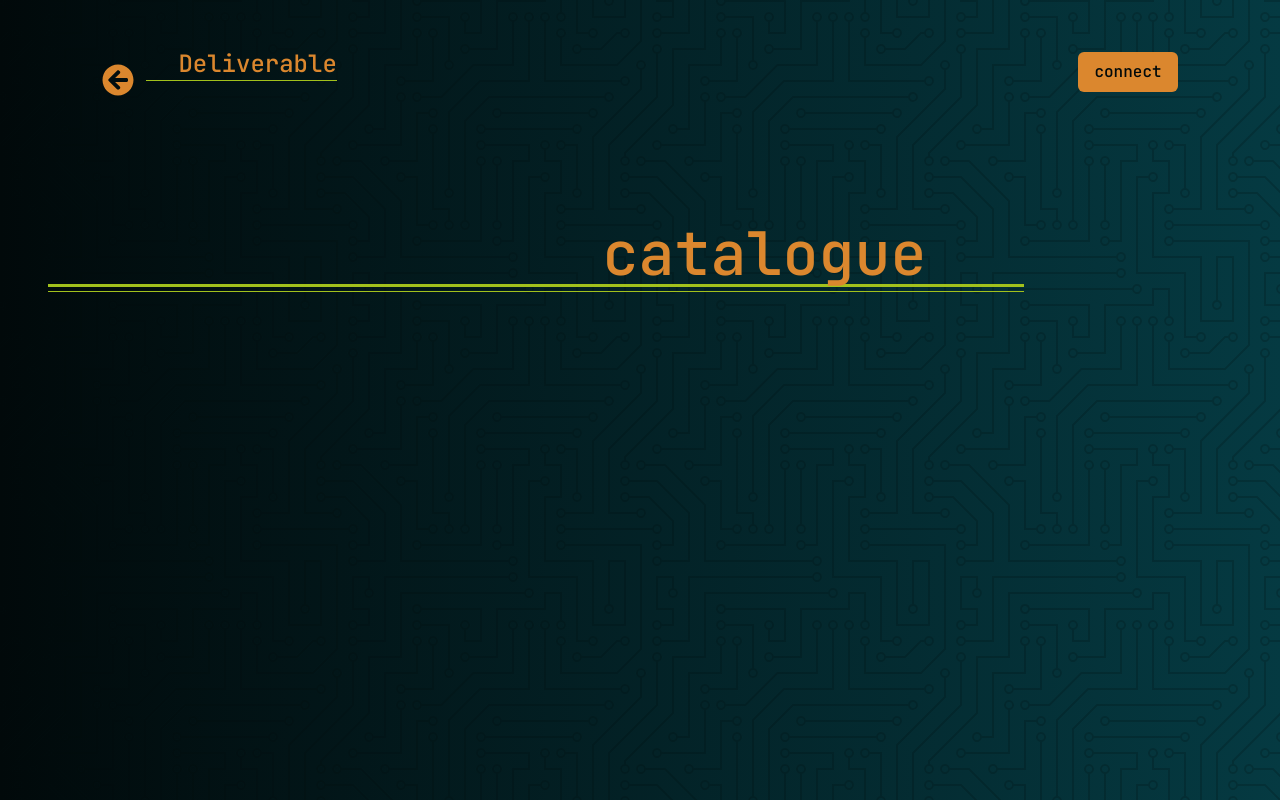
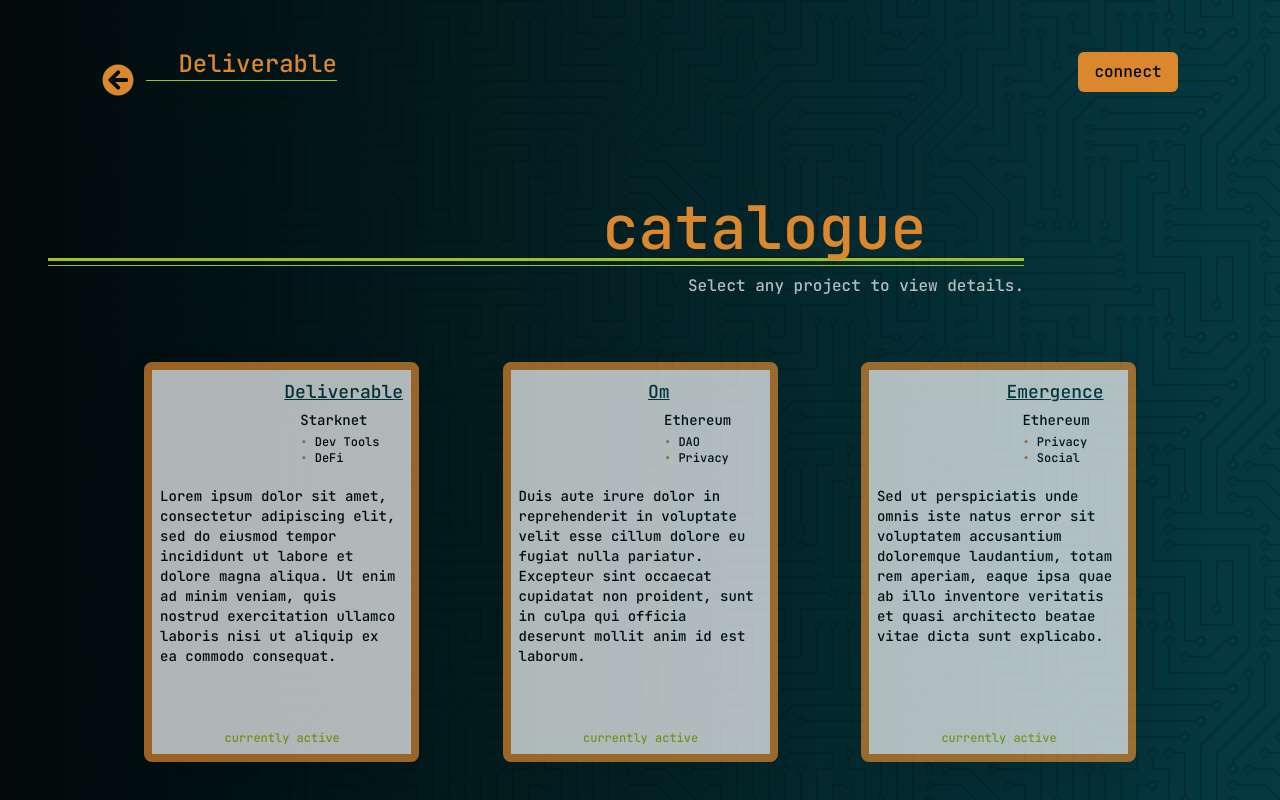
Before and after one commit to DLRFC/KickStark, a Next.js app: page /catalogue in a window 1280 px wide. Shown: the top 800 px of the page. Built offline with nearby package versions, Linux system fonts and the light colour scheme.

Commit message:
create project cards

```diff
--- a/components/carousel/index.tsx
+++ b/components/carousel/index.tsx
@@ -2,8 +2,86 @@
 import ProjectCard from "../projectCard";
 
 const ProjectCarousel: FC = () => {
+    const dummyProjects: { id: number, name: string, network: string, category1: string, category2: string, image: string, description: string, active: boolean }[] = [
+        {
+            id: 1,
+            name: "Deliverable",
+            network: "Starknet",
+            category1: "Dev Tools",
+            category2: "DeFi",
+            image: "",
+            description: "Lorem ipsum dolor sit amet, consectetur adipiscing elit, sed do eiusmod tempor incididunt ut labore et dolore magna aliqua. Ut enim ad minim veniam, quis nostrud exercitation ullamco laboris nisi ut aliquip ex ea commodo consequat.",
+            active: true
+        },
+        {
+            id: 2,
+            name: "Om",
+            network: "Ethereum",
+            category1: "DAO",
+            category2: "Privacy",
+            image: "",
+            description: "Duis aute irure dolor in reprehenderit in voluptate velit esse cillum dolore eu fugiat nulla pariatur. Excepteur sint occaecat cupidatat non proident, sunt in culpa qui officia deserunt mollit anim id est laborum.",
+            active: false
+        },
+        {
+            id: 3,
+            name: "Emergence",
+            network: "Ethereum",
+            category1: "Privacy",
+            category2: "Social",
+            image: "",
+            description: "Sed ut perspiciatis unde omnis iste natus error sit voluptatem accusantium doloremque laudantium, totam rem aperiam, eaque ipsa quae ab illo inventore veritatis et quasi architecto beatae vitae dicta sunt explicabo.",
+            active: true
+        },
+        {
+            id: 4,
+            name: "DecentraList",
+            network: "Ethereum",
+            category1: "Dev Tools",
+            category2: "DAO",
+            image: "",
+            description: "Nemo enim ipsam voluptatem quia voluptas sit aspernatur aut odit aut fugit, sed quia consequuntur magni dolores eos qui ratione voluptatem sequi nesciunt.",
+            active: true
+        },
+        {
+            id: 5,
+            name: "MxTape",
+            network: "Ethereum",
+            category1: "Social",
+            category2: "Dev Tools",
+            image: "",
+            description: "Neque porro quisquam est, qui dolorem ipsum quia dolor sit amet, consectetur, adipisci velit, sed quia non numquam eius modi tempora incidunt ut labore et dolore magnam aliquam quaerat voluptatem.",
+            active: true
+        },
+        {
+            id: 6,
+            name: "Parfait",
+            network: "Ethereum",
+            category1: "DeFi",
+            category2: "Dev Tools",
+            image: "",
+            description: "Ut enim ad minima veniam, quis nostrum exercitationem ullam corporis suscipit laboriosam, nisi ut aliquid ex ea commodi consequatur? Quis autem vel eum iure reprehenderit qui in ea voluptate velit esse quam nihil molestiae consequatur, vel illum qui dolorem eum fugiat quo voluptas nulla pariatur.",
+            active: true
+        },
+    ]
+
     return (
-        <></>
+        <>
+            {dummyProjects.map((projects) => {
+                    return (
+                        <ProjectCard
+                        id={projects.id}
+                        name={projects.name}
+                        network={projects.network}
+                        category1={projects.category1}
+                        category2={projects.category2}
+                        image={projects.image}
+                        description={projects.description}
+                        active={projects.active}
+                    ></ProjectCard>
+                    )
+                })}
+        </>
     )
 }
 
--- a/components/header/index.tsx
+++ b/components/header/index.tsx
@@ -26,7 +26,7 @@
                 </div>
             </div>
 
-            <div className="w-full pl-12 pr-[20%] pt-[10%] pb-[15%] justify-end">
+            <div className="w-full pl-12 pr-[20%] pt-[8%] justify-end">
                 <div className="w-full">
                     <div className="text-brand-orange text-6xl text-right pr-[10%]">{title}</div>
                     <hr className="border-1 border-brand-green"></hr>
--- a/components/menu/MenuItem.tsx
+++ b/components/menu/MenuItem.tsx
@@ -46,6 +46,8 @@
                         </div>
                     </div>
 
+                    {Id === 2 && <div>{component}</div>}
+
                     <div className="text-brand-green text-center">{link}</div>
 
                 </div>
--- a/components/menu/index.tsx
+++ b/components/menu/index.tsx
@@ -23,7 +23,7 @@
     {
       id: 2,
       title: "catalogue",
-      content: "Browse the exciting new projects being powered by Deliverable. Select any project from the catalogue below for more details or to contibute funding. Link to full catalogue page.",
+      content: "Browse the exciting new projects being powered by Deliverable. Select any project from the catalogue below for more details or to contribute funding.",
       icon: <DiCodeigniter color="#db872e" fontSize="4em"/>,
       link: <Link href="/catalogue"><a>Explore the <span className="underline">full catalogue</span> of active projects</a></Link>,
       component: <ProjectCarousel />
--- a/components/projectCard/index.tsx
+++ b/components/projectCard/index.tsx
@@ -1,8 +1,49 @@
 import React, { FC } from "react";
+import Link from "next/link";
 
-const ProjectCard : FC = () => {
+type ProjectCardProps = {
+    id: number;
+    name: string;
+    network: string;
+    category1: string;
+    category2: string;
+    image: string;
+    description: string;
+    active: boolean
+
+}
+
+const ProjectCard : FC<ProjectCardProps> = ({ id, name, network, category1, category2, image, description, active}) => {
     return (
-        <></>
+        <Link href={`/catalogue/${id}`}>
+            <div className="w-[275px] h-[400px] bg-brand-gray opacity-[70%] text-xs border-8 border-brand-orange rounded-lg m-10 drop-shadow-2xl cursor-pointer">
+                <div className="flex">
+                    <div className="w-[50%]">{image}</div>
+                    <div>
+                        <div className="p-2 pb-1 text-brand-dark text-lg underline">
+                            {name}
+                        </div>
+                        <div className="px-6 pb-1 text-brand-darkest text-sm">
+                            {network}
+                        </div>
+                        <div className="px-6 text-brand-darkest text-xs">
+                            <span className="text-brand-orange">&bull; </span>{category1}
+                        </div>
+                        <div className="px-6 pb-2 text-brand-darkest text-xs">
+                            <span className="text-brand-orange">&bull; </span>{category2}
+                        </div>
+                    </div>
+                </div>
+                <div className="px-2 pt-3 text-brand-darkest text-sm">
+                    {description}
+                </div>
+                {{active} ? (
+                    <div className="text-brand-green text-center absolute bottom-2 left-[28%]">currently active</div>
+                ) : (
+                    <div className="text-red-200">not active</div>
+                )}
+            </div>
+        </Link>
     )
 }
 
--- a/pages/catalogue/[projectID].tsx
+++ b/pages/catalogue/[projectID].tsx
@@ -5,7 +5,7 @@
     return (
         <div className="relative w-screen h-screen circuitBoard">
 
-            <Header title="project profile : [ Project Name ]" />
+            <Header title="[ Project Name ]" />
 
         </div>
     )
--- a/pages/catalogue/index.tsx
+++ b/pages/catalogue/index.tsx
@@ -1,11 +1,95 @@
 import type { NextPage } from 'next'
 import Header from '../../components/header'
+import ProjectCard from '../../components/projectCard'
 
 const FullCatalogue: NextPage = () => {
+    const dummyProjects: { id: number, name: string, network: string, category1: string, category2: string, image: string, description: string, active: boolean }[] = [
+        {
+            id: 1,
+            name: "Deliverable",
+            network: "Starknet",
+            category1: "Dev Tools",
+            category2: "DeFi",
+            image: "",
+            description: "Lorem ipsum dolor sit amet, consectetur adipiscing elit, sed do eiusmod tempor incididunt ut labore et dolore magna aliqua. Ut enim ad minim veniam, quis nostrud exercitation ullamco laboris nisi ut aliquip ex ea commodo consequat.",
+            active: true
+        },
+        {
+            id: 2,
+            name: "Om",
+            network: "Ethereum",
+            category1: "DAO",
+            category2: "Privacy",
+            image: "",
+            description: "Duis aute irure dolor in reprehenderit in voluptate velit esse cillum dolore eu fugiat nulla pariatur. Excepteur sint occaecat cupidatat non proident, sunt in culpa qui officia deserunt mollit anim id est laborum.",
+            active: false
+        },
+        {
+            id: 3,
+            name: "Emergence",
+            network: "Ethereum",
+            category1: "Privacy",
+            category2: "Social",
+            image: "",
+            description: "Sed ut perspiciatis unde omnis iste natus error sit voluptatem accusantium doloremque laudantium, totam rem aperiam, eaque ipsa quae ab illo inventore veritatis et quasi architecto beatae vitae dicta sunt explicabo.",
+            active: true
+        },
+        {
+            id: 4,
+            name: "DecentraList",
+            network: "Ethereum",
+            category1: "Dev Tools",
+            category2: "DAO",
+            image: "",
+            description: "Nemo enim ipsam voluptatem quia voluptas sit aspernatur aut odit aut fugit, sed quia consequuntur magni dolores eos qui ratione voluptatem sequi nesciunt.",
+            active: true
+        },
+        {
+            id: 5,
+            name: "MxTape",
+            network: "Ethereum",
+            category1: "Social",
+            category2: "Dev Tools",
+            image: "",
+            description: "Neque porro quisquam est, qui dolorem ipsum quia dolor sit amet, consectetur, adipisci velit, sed quia non numquam eius modi tempora incidunt ut labore et dolore magnam aliquam quaerat voluptatem.",
+            active: true
+        },
+        {
+            id: 6,
+            name: "Parfait",
+            network: "Ethereum",
+            category1: "DeFi",
+            category2: "Dev Tools",
+            image: "",
+            description: "Ut enim ad minima veniam, quis nostrum exercitationem ullam corporis suscipit laboriosam, nisi ut aliquid ex ea commodi consequatur? Quis autem vel eum iure reprehenderit qui in ea voluptate velit esse quam nihil molestiae consequatur, vel illum qui dolorem eum fugiat quo voluptas nulla pariatur.",
+            active: true
+        },
+    ]
+
     return (
         <div className="relative w-screen h-screen circuitBoard">
 
             <Header title="catalogue" />
+            <div className="w-full text-right pr-[20%] pt-2 pb-6 text-brand-gray opacity-[70%] text-md ">
+                <p>Select any project to view details. </p>
+            </div>
+
+            <div className="grid grid-cols-3 w-full px-[8%] justify-items-center">
+                {dummyProjects.map((projects) => {
+                    return (
+                        <ProjectCard
+                        id={projects.id}
+                        name={projects.name}
+                        network={projects.network}
+                        category1={projects.category1}
+                        category2={projects.category2}
+                        image={projects.image}
+                        description={projects.description}
+                        active={projects.active}
+                    ></ProjectCard>
+                    )
+                })}
+            </div>
 
         </div>
     )
```
